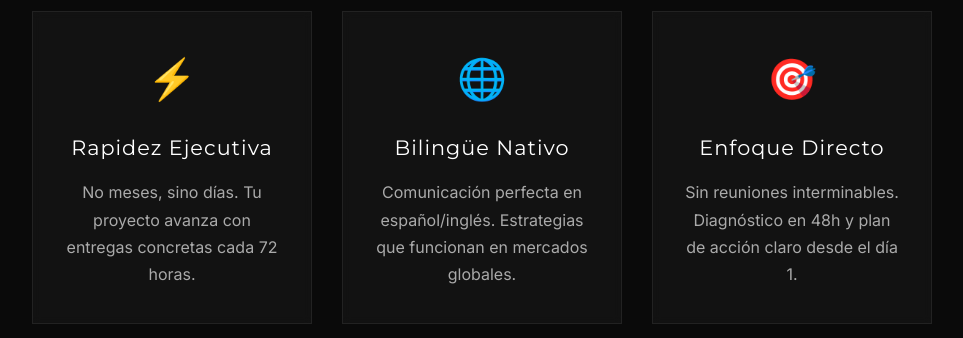
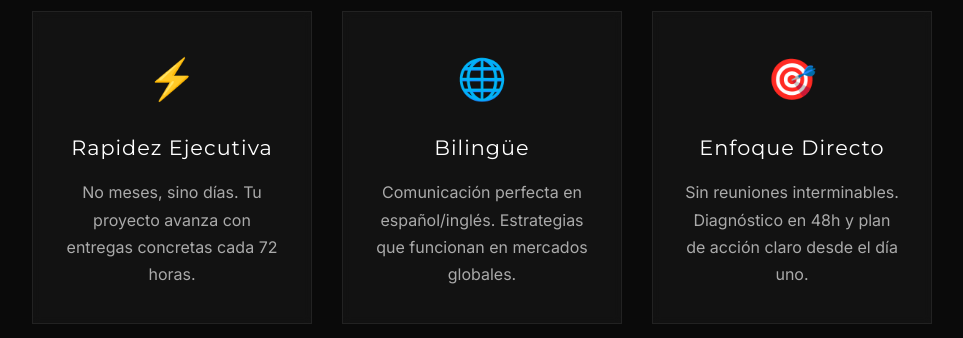
Before and after one commit to brendamdr/mayamarketing-site, a plain HTML site: page index.html in a window 1280 px wide. Shown: the part 1960-2298 px from the top of the page, without its empty margins (158-1121 px from the left). Drawn offline with Linux system fonts and the light colour scheme.

Commit message:
Update index.html

```diff
--- a/index.html
+++ b/index.html
@@ -802,14 +802,14 @@
 
                     <div class="feature-card">
                         <div class="feature-icon">🌐</div>
-                        <h4>Bilingüe Nativo</h4>
+                        <h4>Bilingüe</h4>
                         <p>Comunicación perfecta en español/inglés. Estrategias que funcionan en mercados globales.</p>
                     </div>
 
                     <div class="feature-card">
                         <div class="feature-icon">🎯</div>
                         <h4>Enfoque Directo</h4>
-                        <p>Sin reuniones interminables. Diagnóstico en 48h y plan de acción claro desde el día 1.</p>
+                        <p>Sin reuniones interminables. Diagnóstico en 48h y plan de acción claro desde el día uno.</p>
                     </div>
                 </div>
             </div>
```
